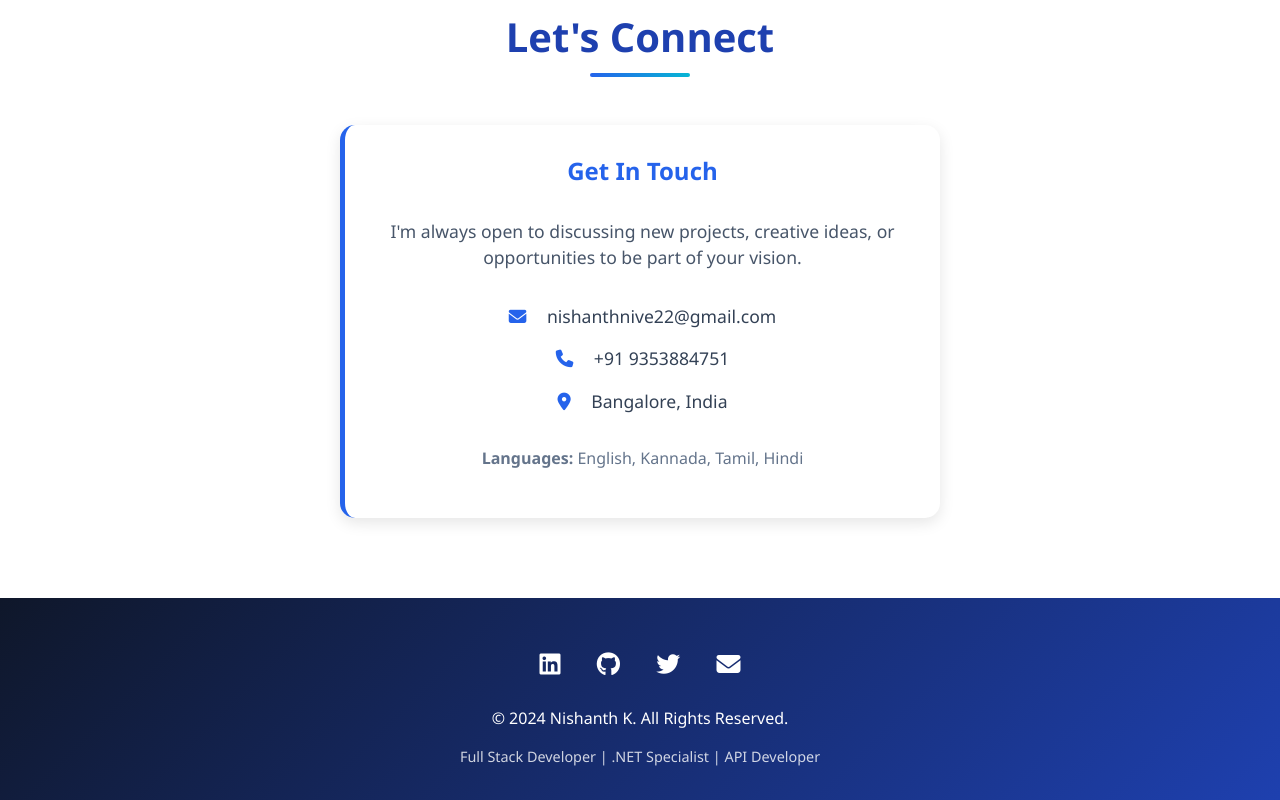
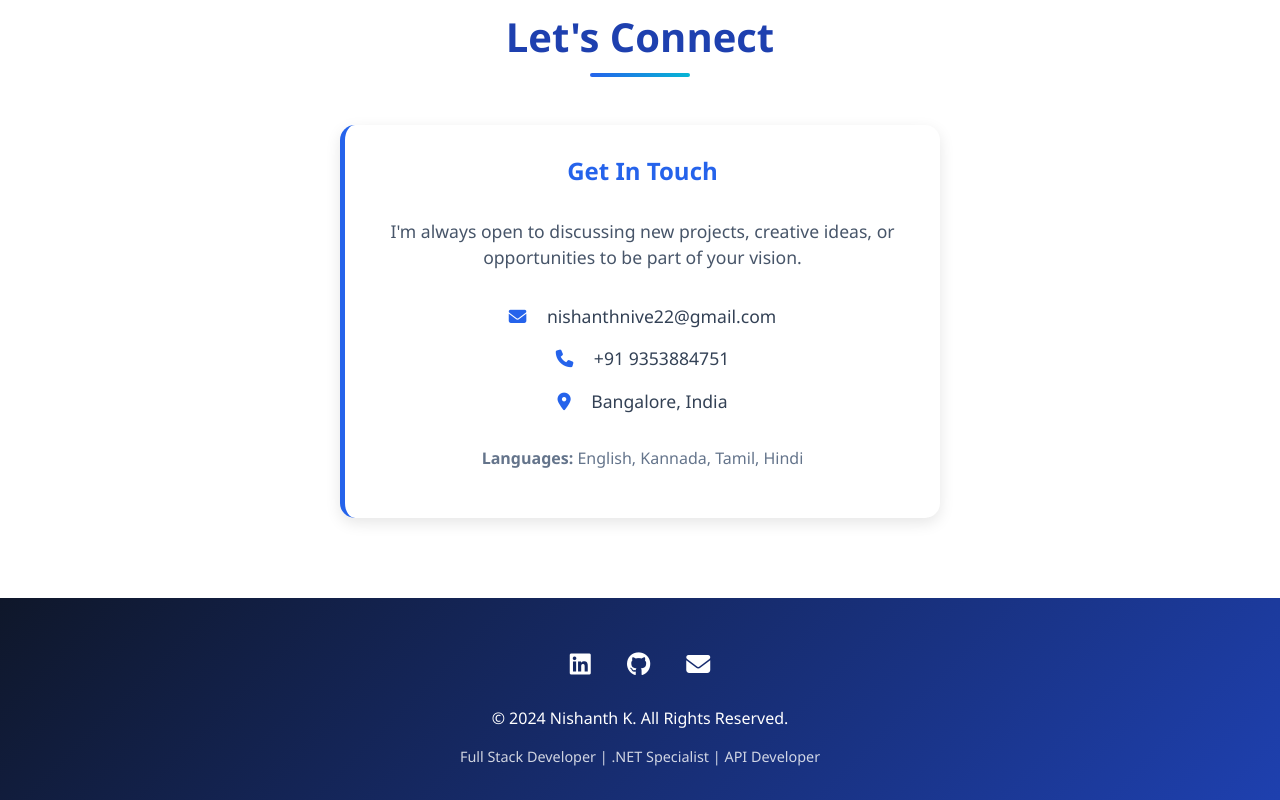
Before and after one commit to knishanth-dev/knishanth-dev.github.io, a plain HTML site: page index.html in a window 1280 px wide. Shown: the part 4881-5681 px from the top of the page. Drawn offline with nearby package versions, Linux system fonts and the light colour scheme.

Commit message:
Update index.html

```diff
--- a/index.html
+++ b/index.html
@@ -609,10 +609,9 @@
     <footer>
         <div class="container text-center">
             <div class="social-links mb-4">
-                <a href="#"><i class="fab fa-linkedin"></i></a>
+                <a href="https://www.linkedin.com/public-profile/settings?trk=d_flagship3_profile_self_view_public_profile" target="_blank"><i class="fab fa-linkedin"></i></a>
                 <a href="#"><i class="fab fa-github"></i></a>
-                <a href="#"><i class="fab fa-twitter"></i></a>
-                <a href="mailto:nishanthnive22@gmail.com"><i class="fas fa-envelope"></i></a>
+                 <a href="mailto:nishanthnive22@gmail.com"><i class="fas fa-envelope"></i></a>
             </div>
             <p>&copy; 2024 Nishanth K. All Rights Reserved.</p>
             <p style="font-size: 0.9rem; opacity: 0.8;">Full Stack Developer | .NET Specialist | API Developer</p>
```
